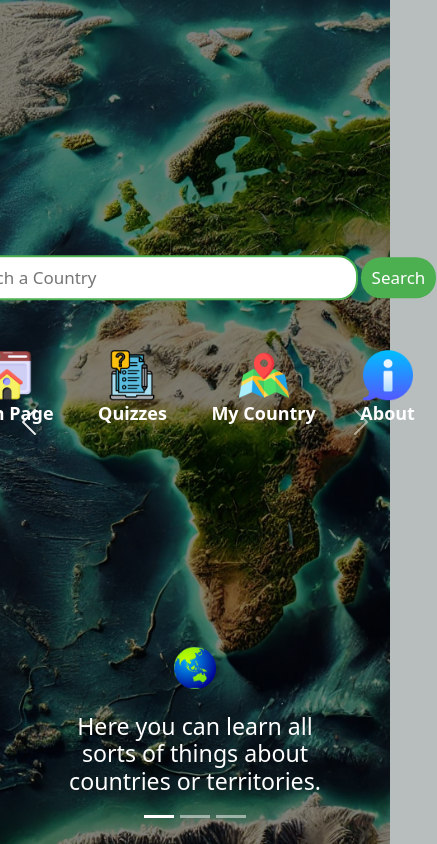
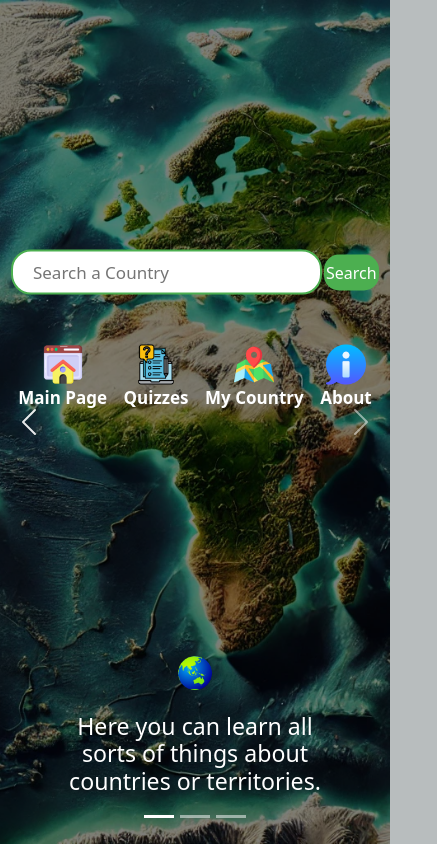
Before and after one commit to RachidAmmal/React-Map-Atlas, a React (Create React App) app: page / in a window 390 px wide. Shown: the whole page, 437 px wide, since content can reach past the window. Built offline with nearby package versions, Linux system fonts and the light colour scheme.

Commit message:
added media queries in css

```diff
--- a/src/pages/HomePage/HomePage.css
+++ b/src/pages/HomePage/HomePage.css
@@ -15,7 +15,7 @@
 .moving{
   position: absolute;
   top: 20%;
-  right: 52%;
+  right: 50%;
   width: 500px;
   display: flex;
   flex-direction: column;
@@ -26,6 +26,7 @@
   -moz-transform: translate(50%, 50%);
   -ms-transform: translate(50%, 50%);
   -o-transform: translate(50%, 50%);
+  margin: auto;
 }
 
 form{
@@ -113,3 +114,57 @@ form{
 .link:hover span {
   color: rgb(208, 205, 205);
 }
+
+@media (max-width: 620px) {
+  .moving {
+    width: 450px;
+    margin: auto;
+}
+  .button{
+  padding: 6px 2px;
+  border: none;
+  text-align: center;
+  border-radius: 15px;
+  -webkit-border-radius: 15px;
+  -moz-border-radius: 15px;
+  -ms-border-radius: 15px;
+  -o-border-radius: 15px;
+  font-size: 16px;
+  font-weight: 400;
+}
+.icon{
+  width: 40px;
+  height: 40px;
+}
+.link{
+  font-weight: 600;
+  font-size: 17px;
+}
+}
+
+@media (max-width: 470px) {
+  .moving {
+    width: 370px;
+    margin: auto;
+}
+  .button{
+  padding: 6px 2px;
+  border: none;
+  text-align: center;
+  border-radius: 15px;
+  -webkit-border-radius: 15px;
+  -moz-border-radius: 15px;
+  -ms-border-radius: 15px;
+  -o-border-radius: 15px;
+  font-size: 16px;
+  font-weight: 400;
+}
+.icon{
+  width: 40px;
+  height: 40px;
+}
+.link{
+  font-weight: 600;
+  font-size: 17px;
+}
+}
```
